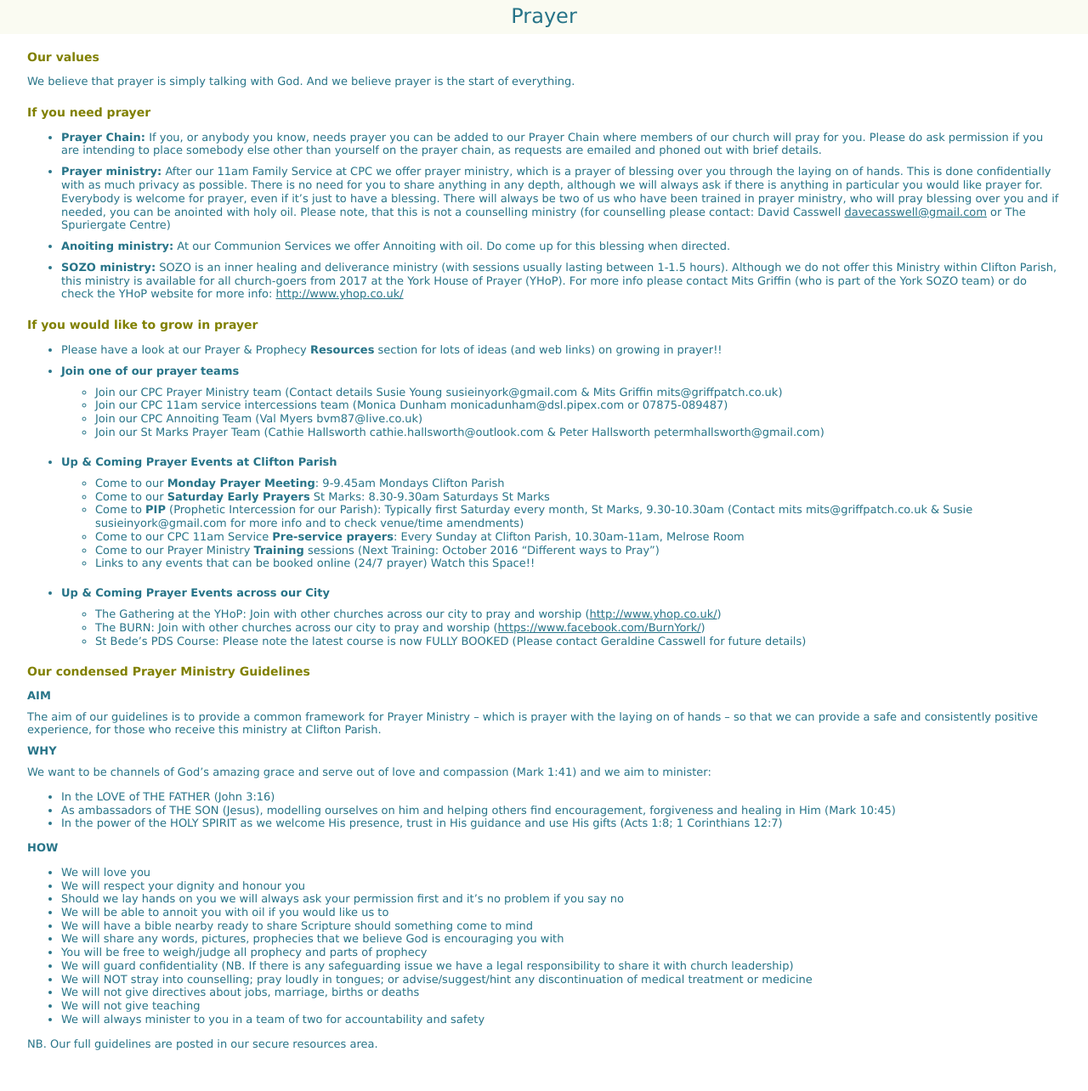
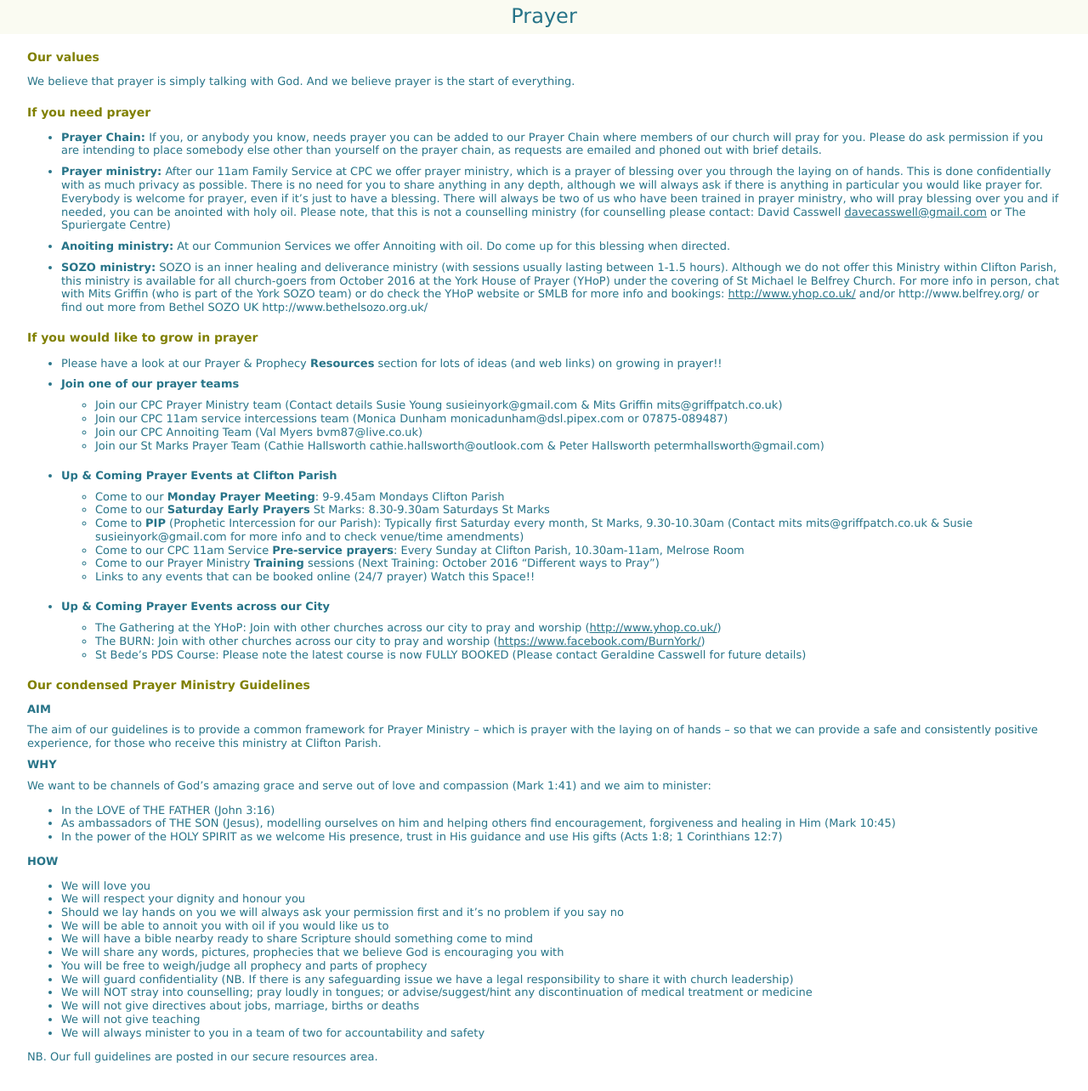
Before and after one commit to griffpatch/CPCYorkPP, a Jekyll site: the page built from pages/prayer.md, in a window 1280 px wide. Shown: the whole page at 85% size. Built offline with Jekyll 4.4.1, drawn with Linux system fonts in a browser that asks for light colours.

Commit message:
Update prayer.md

```diff
--- a/pages/prayer.md
+++ b/pages/prayer.md
@@ -21,7 +21,7 @@
 
 +	**Anoiting ministry:** At our Communion Services we offer Annoiting with oil. Do come up for this blessing when directed.
 
-+	**SOZO ministry:** SOZO is an inner healing and deliverance ministry (with sessions usually lasting between 1-1.5 hours). Although we do not offer this Ministry within Clifton Parish, this ministry is available for all church-goers from 2017 at the York House of Prayer (YHoP). For more info please contact Mits Griffin (who is part of the York SOZO team) or do check the YHoP website for more info: <http://www.yhop.co.uk/>
++	**SOZO ministry:** SOZO is an inner healing and deliverance ministry (with sessions usually lasting between 1-1.5 hours). Although we do not offer this Ministry within Clifton Parish, this ministry is available for all church-goers from October 2016 at the York House of Prayer (YHoP) under the covering of St Michael le Belfrey Church. For more info in person, chat with Mits Griffin (who is part of the York SOZO team) or do check the YHoP website or SMLB for more info and bookings: <http://www.yhop.co.uk/> and/or  http://www.belfrey.org/ or find out more from Bethel SOZO UK http://www.bethelsozo.org.uk/
 
 If you would like to grow in prayer
 -----------------------------------
```
